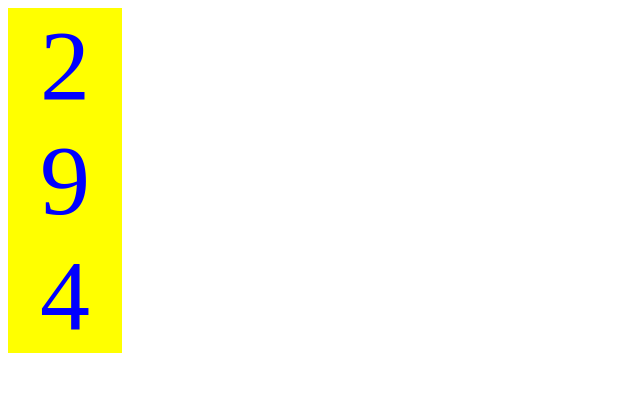
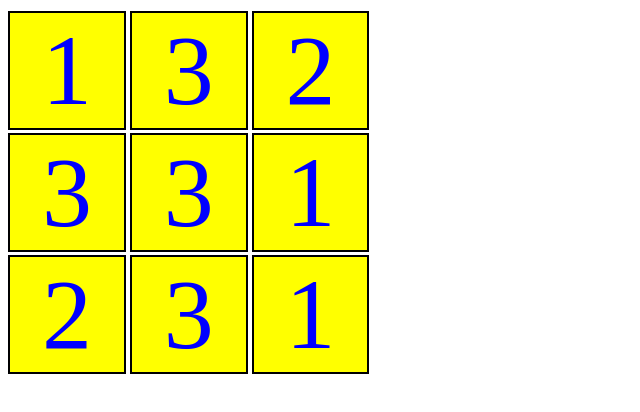
Before and after one commit to SomeRandomCoder/Playing-With-Matches, a plain HTML site: page index.html in a window 1280 px wide. Shown: the whole page, without its empty margins (0-640 px from the left). Drawn offline with Linux system fonts and the light colour scheme.

Commit message:
3 blocks made

```diff
--- a/index.html
+++ b/index.html
@@ -9,12 +9,24 @@
   </head>
 
   <body>
-      <div id = "num"></div>
+      <!-- <div id = "num"></div> -->
 
-      <div id ="row1">
-        <div id="num1"></div>
-        <div id="num2"></div>
-        <div id="num3"></div>
+      <div id ="row1" class="col1">
+        <div id="num1" class= "number"></div>
+        <div id="num2" class= "number"></div>
+        <div id="num3" class= "number"></div>
+      </div>
+
+      <div id ="row2" class ="col2">
+        <div id="num4" class= "number"></div>
+        <div id="num5" class= "number"></div>
+        <div id="num6" class= "number"></div>
+      </div>
+
+      <div id ="row3" class="col3">
+        <div id="num7" class= "number"></div>
+        <div id="num8" class= "number"></div>
+        <div id="num9" class= "number"></div>
       </div>
 
 
--- a/script.js
+++ b/script.js
@@ -1,6 +1,6 @@
 
 var randomNumber = function(range){
-  return Math.floor((Math.random() * 9)+1);
+  return Math.floor((Math.random() * 3)+1);
 };
 
 
@@ -16,6 +16,28 @@ divPrintR1 = function(){
   num3.innerHTML = randomNumber();
 }
 
+divPrintR2 = function(){
+  var num4 = document.getElementById("num4");
+  num4.innerHTML=randomNumber();
+
+  var num5 = document.getElementById("num5");
+  num5.innerHTML = randomNumber();
+
+  var num6 = document.getElementById("num6");
+  num6.innerHTML = randomNumber();
+}
+divPrintR3 = function(){
+  var num7 = document.getElementById("num7");
+  num7.innerHTML=randomNumber();
+
+  var num8 = document.getElementById("num8");
+  num8.innerHTML = randomNumber();
+
+  var num9 = document.getElementById("num9");
+  num9.innerHTML = randomNumber();
+}
 
 console.log (randomNumber());
 divPrintR1();
+divPrintR2();
+divPrintR3();
--- a/style.css
+++ b/style.css
@@ -1,4 +1,30 @@
-#num1 {
+.number{
+  color: blue;
+  background-color: yellow;
+  font-size: 100px;
+  float: centre;
+  width: 30%;
+  height: 20%;
+  border: 2px solid black;
+  text-align: center;
+  display: inline-block;
+margin-top: 3px;
+
+}
+
+.col1{
+  width: 30%;
+
+  }
+.col2{
+  width: 30%;
+
+}
+.col3{
+  width: 30%;
+}
+
+/*#num1 {
   color: blue;
   background-color: yellow;
   font-size: 100px;
@@ -33,3 +59,4 @@ height: 20%;
 text-align: center;
 
 }
+*/
```
